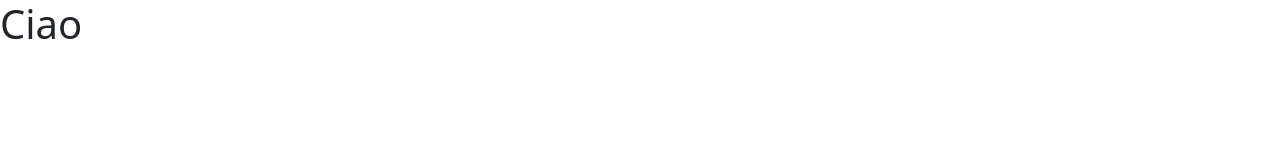
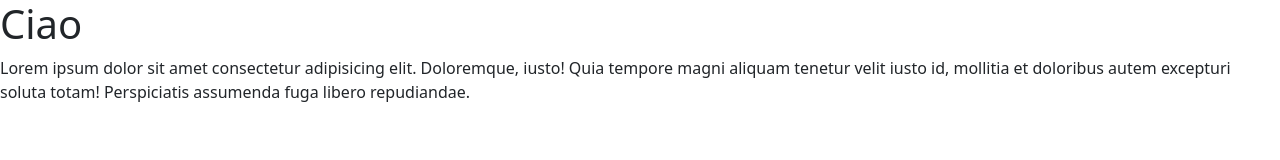
Before and after one commit to bradyshehu/git-test, a plain HTML site: page index.html in a window 1280 px wide. Drawn offline with nearby package versions, Linux system fonts and the light colour scheme.

Commit message:
add paragraph

```diff
--- a/index.html
+++ b/index.html
@@ -37,7 +37,14 @@
       <h1>Ciao</h1>
     </header>
 
-    <main></main>
+    <main>
+      <p>
+        Lorem ipsum dolor sit amet consectetur adipisicing elit. Doloremque,
+        iusto! Quia tempore magni aliquam tenetur velit iusto id, mollitia et
+        doloribus autem excepturi soluta totam! Perspiciatis assumenda fuga
+        libero repudiandae.
+      </p>
+    </main>
 
     <footer></footer>
   </body>
```
